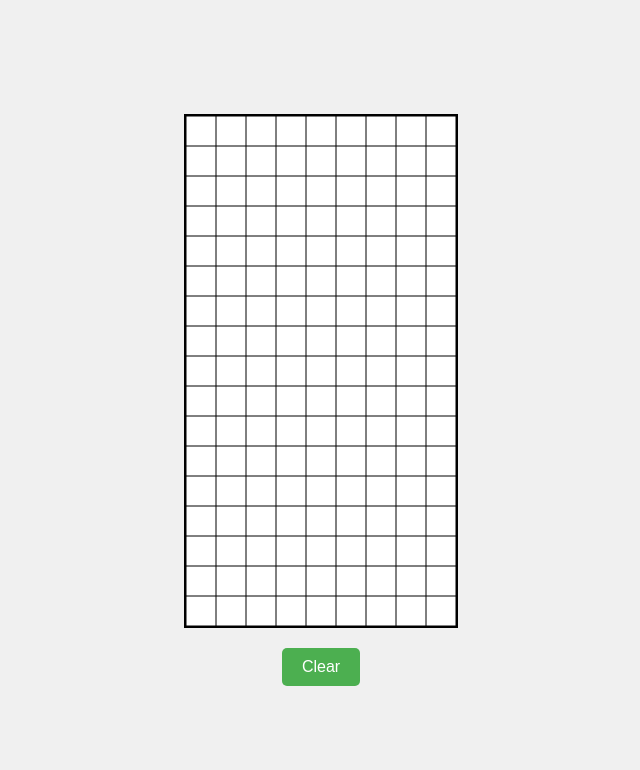
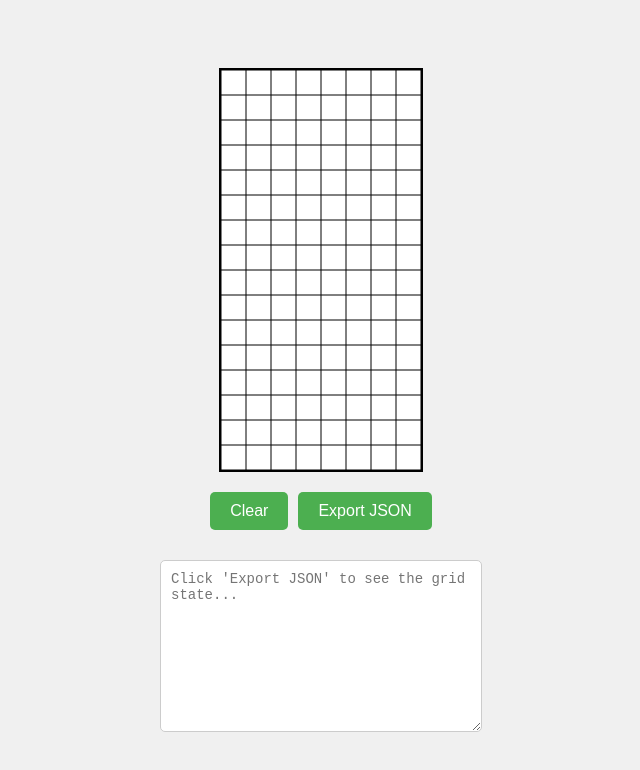
Before and after one commit to dave-ops/gauntlet, a plain HTML site: page sandbox/grid.html in a window 1280 px wide. Shown: the whole page, without its empty margins (319-959 px from the left). Drawn offline with Linux system fonts and the light colour scheme.

Commit message:
add export

```diff
--- a/sandbox/grid.html
+++ b/sandbox/grid.html
@@ -3,7 +3,7 @@
 <head>
     <meta charset="UTF-8">
     <meta name="viewport" content="width=device-width, initial-scale=1.0">
-    <title>8x16 Pixel Grid (25x25 Cells, Clickable, with Clear Button, Saved State)</title>
+    <title>8x16 Pixel Grid (25x25 Cells, Clickable, with Clear/Export, Saved State)</title>
     <style>
         body {
             display: flex;
@@ -23,6 +23,7 @@
         .button-bar {
             display: flex;
             gap: 10px; /* Space between buttons */
+            margin-bottom: 20px; /* Space between button bar and textarea */
         }
         button {
             padding: 10px 20px;
@@ -37,13 +38,26 @@
         button:hover {
             background-color: #45a049; /* Darker green on hover */
         }
+        textarea {
+            width: 300px;
+            height: 150px;
+            padding: 10px;
+            font-family: monospace;
+            font-size: 14px;
+            border: 1px solid #ccc;
+            border-radius: 5px;
+            resize: vertical; /* Allow vertical resizing */
+            margin-top: 10px; /* Space above textarea */
+        }
     </style>
 </head>
 <body>
     <canvas id="pixelGrid"></canvas>
     <div class="button-bar">
         <button id="clearButton">Clear</button>
+        <button id="exportJsonButton">Export JSON</button>
     </div>
+    <textarea id="jsonOutput" readonly placeholder="Click 'Export JSON' to see the grid state..."></textarea>
 
     <script>
         // Get the canvas and context
@@ -51,9 +65,9 @@
         const ctx = canvas.getContext('2d');
 
         // Set canvas size (8x16 grid, each cell is 25x25 pixels, with a 1px black border)
-        const cellSize = 30; // Size of each grid cell in pixels
-        const gridWidth = 9; // 8 cells wide
-        const gridHeight = 17; // 16 cells tall
+        const cellSize = 25; // Size of each grid cell in pixels
+        const gridWidth = 8; // 8 cells wide
+        const gridHeight = 16; // 16 cells tall
         const borderSize = 1; // Black border size in pixels
 
         // Total canvas size includes the border
@@ -140,6 +154,13 @@
             saveState(); // Save the cleared state to localStorage
         });
 
+        // Handle export JSON button click
+        document.getElementById('exportJsonButton').addEventListener('click', () => {
+            // Convert gridColors to a human-readable JSON string
+            const jsonOutput = JSON.stringify(gridColors, null, 2); // Pretty print with 2 spaces indentation
+            document.getElementById('jsonOutput').value = jsonOutput;
+        });
+
         // Initial draw
         drawGrid();
     </script>
```
